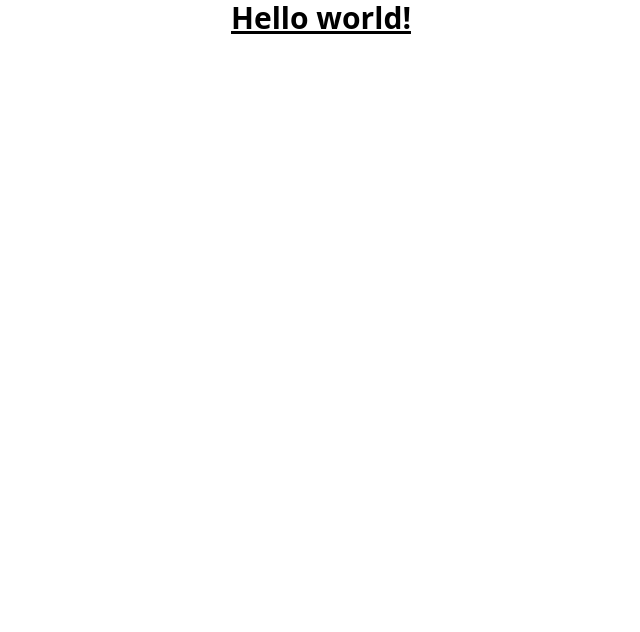
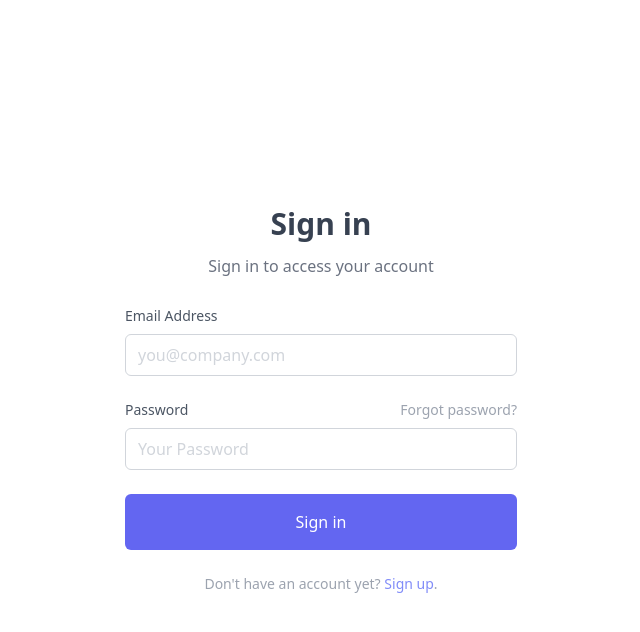
Before and after one commit to moehzi/ta-similarity-ide-frontend, a React (Create React App) app: page /login in a window 1280 px wide. Shown: the top 632 px of the page, without its empty margins (319-959 px from the left). Built offline with nearby package versions, Linux system fonts and the light colour scheme.

Commit message:
feat: add login page

```diff
--- a/src/App.tsx
+++ b/src/App.tsx
@@ -1,5 +1,12 @@
+import { Route, Routes } from 'react-router-dom';
+import { Login } from './pages/Login';
+
 export default function App() {
   return (
-    <h1 className="text-3xl font-bold underline text-center">Hello world!</h1>
+    <div>
+      <Routes>
+        <Route path="/login" element={<Login />} />
+      </Routes>
+    </div>
   );
 }
--- a/src/index.tsx
+++ b/src/index.tsx
@@ -2,18 +2,15 @@
 import ReactDOM from 'react-dom/client';
 import './index.css';
 import App from './App';
-import reportWebVitals from './reportWebVitals';
+import { BrowserRouter as Router } from 'react-router-dom';
 
 const root = ReactDOM.createRoot(
   document.getElementById('root') as HTMLElement
 );
 root.render(
   <React.StrictMode>
-    <App />
+    <Router>
+      <App />
+    </Router>
   </React.StrictMode>
 );
-
-// If you want to start measuring performance in your app, pass a function
-// to log results (for example: reportWebVitals(console.log))
-// or send to an analytics endpoint. Learn more: https://bit.ly/CRA-vitals
-reportWebVitals();
--- /dev/null
+++ b/src/pages/Login.tsx
@@ -0,0 +1,80 @@
+import React from 'react';
+
+export const Login = () => {
+  return (
+    <div className="flex items-center min-h-screen bg-white dark:bg-gray-900">
+      <div className="container mx-auto">
+        <div className="max-w-md mx-auto my-10">
+          <div className="text-center">
+            <h1 className="my-3 text-3xl font-semibold text-gray-700 dark:text-gray-200">
+              Sign in
+            </h1>
+            <p className="text-gray-500 dark:text-gray-400">
+              Sign in to access your account
+            </p>
+          </div>
+          <div className="m-7">
+            <form action="">
+              <div className="mb-6">
+                <label
+                  htmlFor="email"
+                  className="block mb-2 text-sm text-gray-600 dark:text-gray-400"
+                >
+                  Email Address
+                </label>
+                <input
+                  type="email"
+                  name="email"
+                  id="email"
+                  placeholder="you@company.com"
+                  className="w-full px-3 py-2 placeholder-gray-300 border border-gray-300 rounded-md focus:outline-none focus:ring focus:ring-indigo-100 focus:border-indigo-300 dark:bg-gray-700 dark:text-white dark:placeholder-gray-500 dark:border-gray-600 dark:focus:ring-gray-900 dark:focus:border-gray-500"
+                />
+              </div>
+              <div className="mb-6">
+                <div className="flex justify-between mb-2">
+                  <label
+                    htmlFor="password"
+                    className="text-sm text-gray-600 dark:text-gray-400"
+                  >
+                    Password
+                  </label>
+                  <a
+                    href="#!"
+                    className="text-sm text-gray-400 focus:outline-none focus:text-indigo-500 hover:text-indigo-500 dark:hover:text-indigo-300"
+                  >
+                    Forgot password?
+                  </a>
+                </div>
+                <input
+                  type="password"
+                  name="password"
+                  id="password"
+                  placeholder="Your Password"
+                  className="w-full px-3 py-2 placeholder-gray-300 border border-gray-300 rounded-md focus:outline-none focus:ring focus:ring-indigo-100 focus:border-indigo-300 dark:bg-gray-700 dark:text-white dark:placeholder-gray-500 dark:border-gray-600 dark:focus:ring-gray-900 dark:focus:border-gray-500"
+                />
+              </div>
+              <div className="mb-6">
+                <button
+                  type="button"
+                  className="w-full px-3 py-4 text-white bg-indigo-500 rounded-md focus:bg-indigo-600 focus:outline-none"
+                >
+                  Sign in
+                </button>
+              </div>
+              <p className="text-sm text-center text-gray-400">
+                Don&#x27;t have an account yet?{' '}
+                <a
+                  href="#!"
+                  className="text-indigo-400 focus:outline-none focus:underline focus:text-indigo-500 dark:focus:border-indigo-800"
+                >
+                  Sign up
+                </a>
+                .
+              </p>
+            </form>
+          </div>
+        </div>
+      </div>
+    </div>
+  );
+};
--- a/src/reportWebVitals.ts
+++ /dev/null
@@ -1,15 +0,0 @@
-import { ReportHandler } from 'web-vitals';
-
-const reportWebVitals = (onPerfEntry?: ReportHandler) => {
-  if (onPerfEntry && onPerfEntry instanceof Function) {
-    import('web-vitals').then(({ getCLS, getFID, getFCP, getLCP, getTTFB }) => {
-      getCLS(onPerfEntry);
-      getFID(onPerfEntry);
-      getFCP(onPerfEntry);
-      getLCP(onPerfEntry);
-      getTTFB(onPerfEntry);
-    });
-  }
-};
-
-export default reportWebVitals;
```
